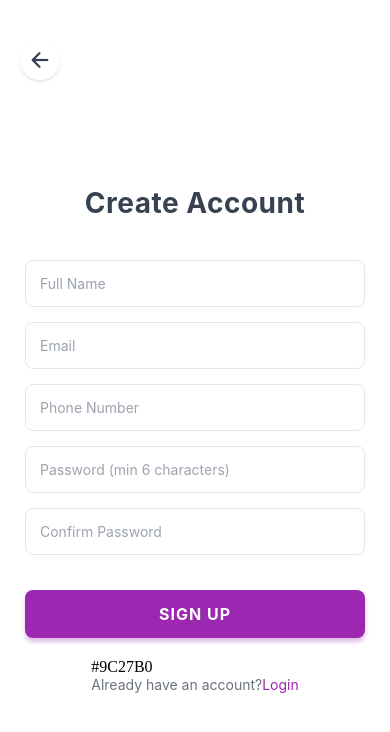
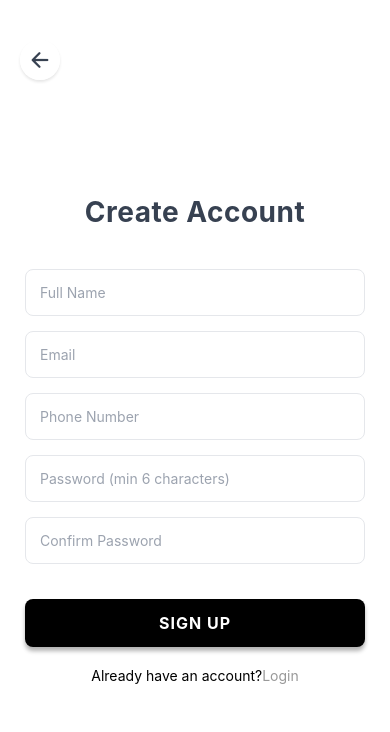
Before and after one commit to nabeelyash12345/betpro, a React Native app: screen /SignupScreen in a window 390 px wide. Shown: the top 732 px of the page. Built offline with nearby package versions, Linux system fonts and the light colour scheme; no server answers.

Commit message:
fix desgin promo Code

```diff
--- a/src/Screens/Deposit.js
+++ b/src/Screens/Deposit.js
@@ -449,6 +449,7 @@ export default function Withdraw({ navigation }) {
               <FontAwesome5 name="mobile-alt" size={24} color="#10B981" />
               <Text style={styles.logoText}>EasyPaisa • JazzCash • Bank</Text>
             </View>
+
           </ScrollView>
         </TouchableWithoutFeedback>
       </KeyboardAvoidingView>
@@ -779,6 +780,7 @@ const styles = StyleSheet.create({
     justifyContent: 'center',
     gap: 8,
     marginTop: 20,
+    marginBottom:100
   },
   logoText: {
     fontSize: 12,
--- a/src/Screens/LoginScreen.js
+++ b/src/Screens/LoginScreen.js
@@ -180,7 +180,7 @@ const styles = StyleSheet.create({
     backgroundColor: "#fff",
   },
   loginBtn: {
-    backgroundColor: "#9C27B0",
+    backgroundColor: "#000",
     padding: 14,
     borderRadius: 8,
     alignItems: "center",
@@ -203,7 +203,7 @@ const styles = StyleSheet.create({
 
   },
   signupText: {
-    color: "#9C27B0",
+    color: "#999",
     fontWeight: "600",
     letterSpacing: 1,
   },
--- a/src/Screens/SignupScreen.js
+++ b/src/Screens/SignupScreen.js
@@ -506,10 +506,10 @@ export default function SignupScreen({ navigation }) {
                 activeOpacity={0.6}
                 disabled={loading || autoLoginLoading}
               >
-                #9C27B0
+
                 <Text style={styles.loginText}>
                   Already have an account?
-                  <Text style={{color:"#9C27B0",}} >
+                  <Text style={{color:"#999",}} >
                     Login
                 </Text>
                 </Text>
@@ -617,12 +617,12 @@ const styles = StyleSheet.create({
     color: "#1F2937",
   },
   button: {
-    backgroundColor: "#9C27B0",
+    backgroundColor: "#000",
     padding: 14,
     borderRadius: 8,
     alignItems: "center",
     marginTop: 20,
-    shadowColor: "#9C27B0",
+    shadowColor: "#000",
     shadowOffset: {
       width: 0,
       height: 4,
@@ -642,7 +642,7 @@ const styles = StyleSheet.create({
     alignItems: "center",
   },
   loginText: {
-    color: "#6B7280",
+    color: "#000",
     fontSize: 14,
   },
   modalContainer: {
--- a/src/Screens/Withdrawal.js
+++ b/src/Screens/Withdrawal.js
@@ -228,7 +228,7 @@ const Withdrawal = ({ navigation }) => {
       </Text>
       <TouchableOpacity
         style={styles.depositButton}
-        onPress={() => navigation.navigate("Deposit")}
+        onPress={() => navigation.navigate("PaymentWithdrawal")}
       >
         <View style={styles.depositButtonInner}>
           <Text style={styles.depositButtonText}>Make a Withdrawal</Text>
--- a/src/navigation/Tabnavigation.js
+++ b/src/navigation/Tabnavigation.js
@@ -28,7 +28,7 @@ export default function TabNavigation() {
                 iconName = focused ? 'home' : 'home-outline';
               } else if (route.name === 'Deposit History') {
                 iconName = focused ? 'remove-circle' : 'remove-circle';
-              } else if (route.name === 'Withdrawal') {
+              } else if (route.name === 'Withdrawal History') {
                 iconName = focused ? 'swap-horizontal' : 'swap-horizontal';
               }
 
@@ -78,7 +78,7 @@ export default function TabNavigation() {
           />
 
           <Tab.Screen
-            name="Withdrawal"
+            name="Withdrawal History"
             component={Withdrawal}
 
           />
```
